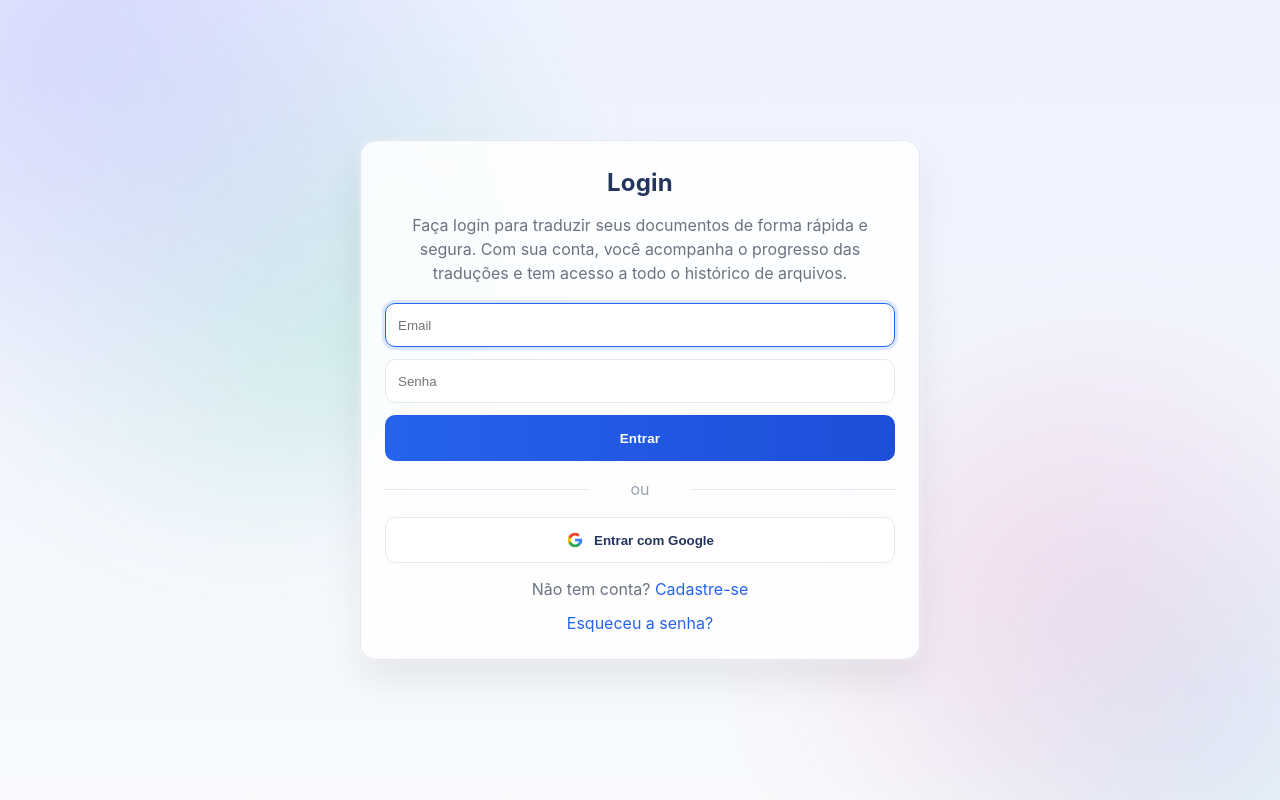
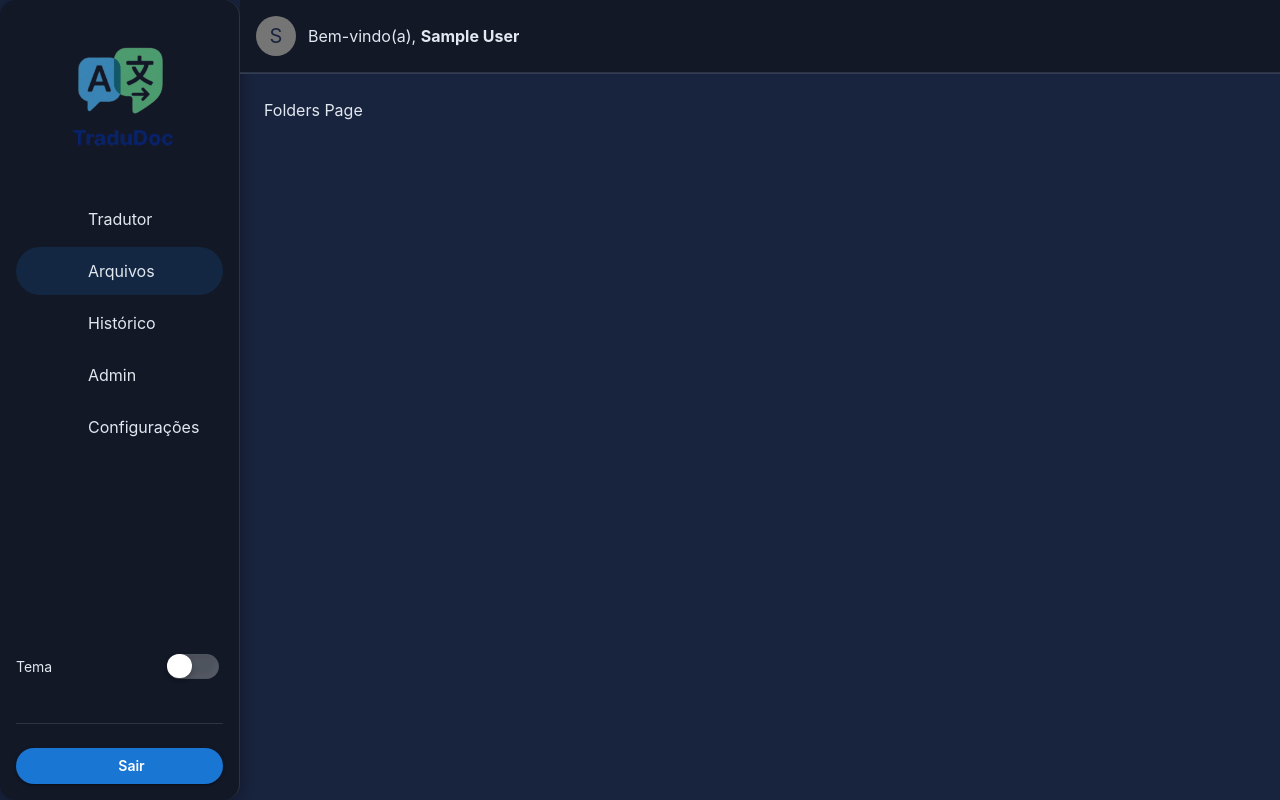
Before and after one commit to ProjetoIntegrador4-Semestre/TradutorDocumentos, a React (Vite) app in the folder translator-web/: page /arquivos in a window 1280 px wide. Before the commit this address led to /login. Built offline with nearby package versions, Linux system fonts and the light colour scheme; no server answers; sample sign-in values are in the browser's storage; some icons are missing.

Commit message:
feat: start FoldersPage configuration

```diff
--- a/translator-web/src/App.tsx
+++ b/translator-web/src/App.tsx
@@ -9,6 +9,7 @@ import ForgotPasswordPage from "./pages/ForgotPasswordPage";
 import ResetPasswordPage from "./pages/ResetPasswordPage";
 import SettingsPage from "./pages/SettingsPage";
 import HistoryPage from "./pages/HistoryPage";
+import FoldersPage from "./pages/FoldersPage";
 
 import AdminUsersPage from "./pages/admin/AdminUsersPage";
 
@@ -27,6 +28,17 @@ export default function App() {
           <ProtectedRoute>
             <AppShell>
               <TranslatorPage />
+            </AppShell>
+          </ProtectedRoute>
+        }
+      />
+
+      <Route
+        path="/arquivos"
+        element={
+          <ProtectedRoute>
+            <AppShell>
+              <FoldersPage />
             </AppShell>
           </ProtectedRoute>
         }
--- a/translator-web/src/components/layout/Sidebar.tsx
+++ b/translator-web/src/components/layout/Sidebar.tsx
@@ -1,4 +1,3 @@
-// src/components/layout/Sidebar.tsx
 import React from "react";
 import {
   List, ListItemButton, ListItemIcon, ListItemText, Box, Divider, Button,
--- /dev/null
+++ b/translator-web/src/pages/FoldersPage.tsx
@@ -0,0 +1,3 @@
+export default function FoldersPage() {
+  return <div>Folders Page</div>;
+}
--- a/translator-web/src/services/api.ts
+++ b/translator-web/src/services/api.ts
@@ -1,4 +1,3 @@
-// src/services/api.ts
 import axios, { AxiosError } from "axios";
 
 /** ====== BASE / ENDPOINTS ====== */
@@ -13,7 +12,7 @@ export const ENDPOINTS = {
   login: "/api/auth/signin",
   register: "/api/auth/signup",
 
-  // Endpoints públicos (sem /api no seu backend)
+  // Endpoints públicos
   translate: "/translate-file",
   languages: "/languages",
   records: "/records",
```
Also changed, not shown: 3 other files (tests, documents, lock files or other folders).
